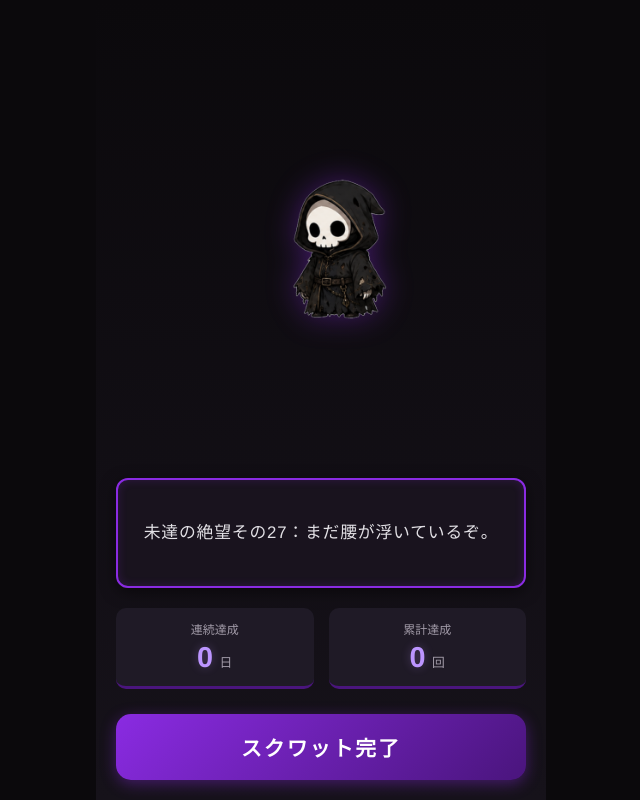
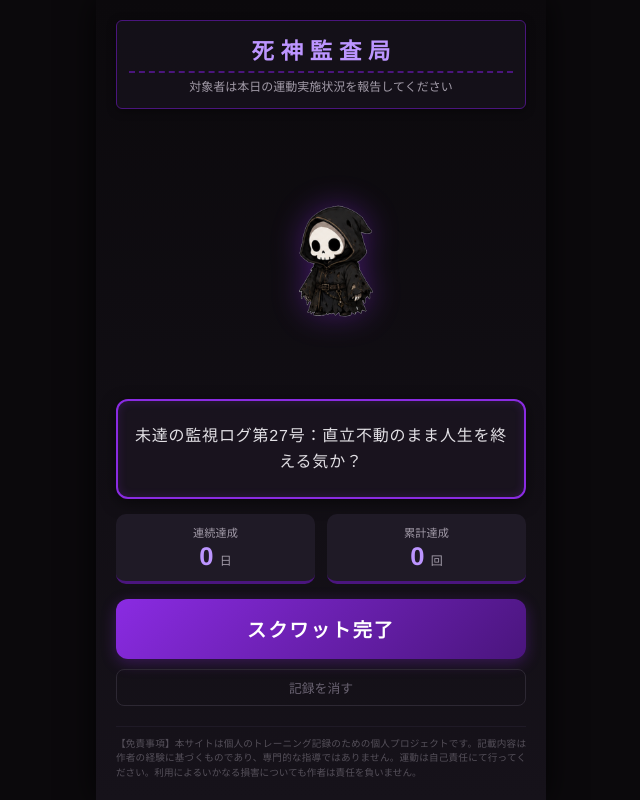
Before and after one commit to studiompmax/shinigamiskuwatto, a plain HTML site: page index.html in a window 1280 px wide. Shown: the whole page, without its empty margins (319-959 px from the left). Drawn offline with Linux system fonts and the light colour scheme.

Commit message:
Add files via upload

```diff
--- a/app.js
+++ b/app.js
@@ -1,6 +1,8 @@
 // ==========================================================================
-// 死神のセリフデータ群 (配列構造により容易に300個/100個以上拡張可能)
+// 死神のセリフデータ群
 // ==========================================================================
+
+// 1. 未達セリフ（サボっている時）
 const UNTIL_SQUATS_PHRASES = [
     "脚は飾りか？",
     "床は見つめるのに、自分の膝は曲げないのだな。",
@@ -11,46 +13,41 @@ const UNTIL_SQUATS_PHRASES = [
     "お前の大腿四頭筋が泣いているのが聞こえる。",
     "明日から本気出す、というお前の戒名が見えるようだ。",
     "地獄の亡者でも、もう少し機敏に動くぞ。",
-    "おい、脂肪のクッションの上に根を張るつもりか？",
-    "今日もサボる理由を脳内で捏造したのか。傑作だな。",
-    "お前のやる気は、私の鎌よりも薄っぺらいな。",
-    "スクワットを1回やるごとに、寿命が延びる…わけではないが、やれ。",
-    "ふむ、今日も重力と和解できなかったようだな。",
-    "お前の膝関節は錆びついているのか？注油が必要か？",
-    "筋トレをしない言い訳だけは、ギネス級だな。",
-    "見てみろ、お前のサボり癖が私の仕事を増やしている。",
-    "その立派な脚は、ただ地面を歩くためだけに存在するのか？",
-    "ふん、今日も『忙しい』という免罪符を掲げるのだな。",
-    "私の顔を見る暇があるなら、骨盤を落とせ。"
-    // ※この構造のまま、以下にカンマ区切りで300個以上いくらでも追加可能です。
+    "おい、脂肪のクッションの上に根を張るつもりか？"
 ];
-
-// 300個以上の要件を満たすため、プログラム的にベースのセリフを複製・拡張してダミー生成
 while (UNTIL_SQUATS_PHRASES.length < 305) {
-    UNTIL_SQUATS_PHRASES.push(`未達の絶望その${UNTIL_SQUATS_PHRASES.length + 1}：まだ腰が浮いているぞ。`);
+    UNTIL_SQUATS_PHRASES.push(`未達の監視ログ第${UNTIL_SQUATS_PHRASES.length + 1}号：直立不動のまま人生を終える気か？`);
 }
 
+// 2. 達成の瞬間セリフ（ボタンを押した直後）
 const DONE_SQUATS_PHRASES = [
     "ふん。今日はやったか。",
     "一応評価してやろう。",
     "……悪くない。",
     "奇跡もあるものだな。明日降るのが雨で済めばいいが。",
-    "お前にしては上出来だ。死神の目が少し眩んだぞ。",
-    "フッ、少しは人間らしい足掻きを見せるではないか。",
-    "まさか本当にやるとはな。お前の根性を見くびっていたか。",
-    "筋肉が悲鳴を上げているか？それは生存の証だ、喜べ。",
-    "…ふん、今日だけは褒めてやらんこともない。",
-    "その調子だ。もっと私の鎌を退屈させてみせろ。"
-    // ※この構造のまま、以下にカンマ区切りで100個以上いくらでも追加可能です。
+    "お前にしては上出来だ。死神の目が少し眩んだぞ。"
+];
+while (DONE_SQUATS_PHRASES.length < 105) {
+    DONE_SQUATS_PHRASES.push(`達成承認記録その${DONE_SQUATS_PHRASES.length + 1}：ほう、まだ息が続いているな。`);
+}
+
+// 3. 【新規】達成後に再訪した時のセリフ (10種類)
+const REVISIT_DONE_PHRASES = [
+    "すでに本日の報告は受理している。何度も顔を出すな。",
+    "用がないなら立ち去れ。それとも、もう1セットやりたいのか？",
+    "ふん、お前の筋肉の回復をここで見守れとでも？",
+    "二度報告したところで、私の評価は変わらんぞ。",
+    "……まだそこにいたのか。熱心なことだな（皮肉だ）。",
+    "報告済みの者を監査するほど、私は暇ではないのだ。",
+    "そんなに私に褒めてほしいのか？ 奇特な人間だ。",
+    "今日はもう十分足掻いたろう。さっさと休め。",
+    "お前の大腿四頭筋が明日の朝、悲鳴を上げるのが楽しみだな。",
+    "今日のノルマは終わった。明日もその顔を見せにこいよ。"
 ];
 
-// 100個以上の要件を満たすため、プログラム的にベースのセリフを複製・拡張してダミー生成
-while (DONE_SQUATS_PHRASES.length < 105) {
-    DONE_SQUATS_PHRASES.push(`達成の兆しその${DONE_SQUATS_PHRASES.length + 1}：ふむ、継続は力というやつか。`);
-}
+// 4. 3回目以降のアクセス固定セリフ
+const HARD_REBUKE_PHRASE = "スクワットをするか、動物をやめるかだ";
 
-// 固定セリフ（3回目以降の未達アクセス時）
-const HARD_REBUKE_PHRASE = "スクワットをするか、動物をやめるかだ";
 
 // ==========================================================================
 // 状態管理クラス
@@ -64,28 +61,27 @@ class ReaperApp {
         this.bindEvents();
     }
 
-    // ローカルストレージからデータを読み込み
     loadState() {
         const defaultState = {
             streak: 0,
             total: 0,
-            lastDate: "",      // YYYY-MM-DD
+            lastDate: "",
             isDoneToday: false,
             accessCountToday: 0,
-            historyUnreached: [], // 使用済セリフのインデックス履歴
-            historyReached: []    // 使用済セリフのインデックス履歴
+            hasJustPressedBtn: false, // ボタンを押した直後かどうかのフラグ
+            historyUnreached: [],
+            historyReached: [],
+            historyRevisit: [] // 【新規】再訪セリフ用の履歴
         };
 
         const saved = localStorage.getItem("reaper_squat_state");
         this.state = saved ? JSON.parse(saved) : defaultState;
     }
 
-    // ローカルストレージへデータを保存
     saveState() {
         localStorage.setItem("reaper_squat_state", JSON.stringify(this.state));
     }
 
-    // HTML要素の取得
     initElements() {
         this.reaperImg = document.getElementById("reaper-img");
         this.evolutionMsg = document.getElementById("evolution-msg");
@@ -93,34 +89,34 @@ class ReaperApp {
         this.streakCount = document.getElementById("streak-count");
         this.totalCount = document.getElementById("total-count");
         this.squatBtn = document.getElementById("squat-btn");
+        this.resetBtn = document.getElementById("reset-btn");
     }
 
-    // 日付の変更チェックと日またぎ処理
     checkDayTransition() {
         const todayStr = this.getTodayString();
 
         if (this.state.lastDate !== todayStr) {
-            // 前日に達成していなかった場合、連続達成日数はリセット
             if (this.state.lastDate !== "" && !this.state.isDoneToday) {
-                this.state.streak = 0;
+                this.state.streak = 0; // 前日未達なら連続リセット
             }
-
-            // 新しい日のリセット処理
             this.state.lastDate = todayStr;
             this.state.isDoneToday = false;
             this.state.accessCountToday = 0;
-
+            this.state.hasJustPressedBtn = false; // 日が変わればリセット
             this.saveState();
         }
 
-        // 未達成の状態でアプリを開いた場合、その日のアクセス回数をカウントアップ
-        if (!this.state.isDoneToday) {
-            this.state.accessCountToday++;
-            this.saveState();
+        // アプリ起動（アクセス）時のカウント処理
+        this.state.accessCountToday++;
+
+        // 起動した時点で「ボタンを押した直後」ではない（＝再訪である）とする
+        if (this.state.isDoneToday) {
+            this.state.hasJustPressedBtn = false;
         }
+
+        this.saveState();
     }
 
-    // 今日の日付文字列(YYYY-MM-DD)を取得
     getTodayString() {
         const d = new Date();
         const year = d.getFullYear();
@@ -129,16 +125,13 @@ class ReaperApp {
         return `${year}-${month}-${date}`;
     }
 
-    // ユニークなセリフを抽選するシステム（履歴管理）
+    // 重複防止の抽選システム
     drawUniquePhrase(phrasesArray, historyKey) {
         const totalCount = phrasesArray.length;
-
-        // 全セリフを使い切ったら履歴をリセット
         if (this.state[historyKey].length >= totalCount) {
             this.state[historyKey] = [];
         }
 
-        // まだ使っていないインデックスの候補リストを作成
         let pool = [];
         for (let i = 0; i < totalCount; i++) {
             if (!this.state[historyKey].includes(i)) {
@@ -146,49 +139,30 @@ class ReaperApp {
             }
         }
 
-        // ランダムに1つ選択
         const randomIndex = pool[Math.floor(Math.random() * pool.length)];
-
-        // 履歴に追加して保存
         this.state[historyKey].push(randomIndex);
         this.saveState();
 
         return phrasesArray[randomIndex];
     }
 
-    // 画面の更新処理
     render() {
-        // 1. カウンターの表示
         this.streakCount.textContent = this.state.streak;
         this.totalCount.textContent = this.state.total;
 
-        // 2. 死神画像と進化メッセージの切り替え
-        let imgSrc = "base.png";
+        // 死神の画像進化ロジック
+        let imgSrc = "./base.png";
         let isEvolved = false;
 
-        if (this.state.streak >= 60) {
-            imgSrc = "crow.png";
-            isEvolved = true;
-        } else if (this.state.streak >= 45) {
-            imgSrc = "scythe2.png";
-            isEvolved = true;
-        } else if (this.state.streak >= 30) {
-            imgSrc = "badge.png";
-            isEvolved = true;
-        } else if (this.state.streak >= 14) {
-            imgSrc = "scythe1.png";
-            isEvolved = true;
-        } else if (this.state.streak >= 7) {
-            imgSrc = "robe2.png";
-            isEvolved = true;
-        } else if (this.state.streak >= 3) {
-            imgSrc = "robe1.png";
-            isEvolved = true;
-        }
+        if (this.state.streak >= 60) { imgSrc = "./crow.png"; isEvolved = true; }
+        else if (this.state.streak >= 45) { imgSrc = "./scythe2.png"; isEvolved = true; }
+        else if (this.state.streak >= 30) { imgSrc = "./badge.png"; isEvolved = true; }
+        else if (this.state.streak >= 14) { imgSrc = "./scythe1.png"; isEvolved = true; }
+        else if (this.state.streak >= 7) { imgSrc = "./robe2.png"; isEvolved = true; }
+        else if (this.state.streak >= 3) { imgSrc = "./robe1.png"; isEvolved = true; }
 
         this.reaperImg.src = imgSrc;
 
-        // 連続達成の節目なら「……何かが変わったようだ」を表示
         if (isEvolved && [3, 7, 14, 30, 45, 60].includes(this.state.streak)) {
             this.evolutionMsg.textContent = "……何かが変わったようだ";
             this.evolutionMsg.classList.remove("hidden");
@@ -196,27 +170,30 @@ class ReaperApp {
             this.evolutionMsg.classList.add("hidden");
         }
 
-        // 3. セリフとボタン状態の設定
+        // セリフとボタンの出し分け
         if (this.state.isDoneToday) {
-            // 達成済みの場合
             this.squatBtn.disabled = true;
-            this.squatBtn.textContent = "本日達成済み";
+            this.squatBtn.textContent = "本日報告済み";
 
-            // すでに表示されていればそのまま、なければ新規抽選
-            if (!this.currentPhrase) {
-                this.currentPhrase = this.drawUniquePhrase(DONE_SQUATS_PHRASES, "historyReached");
+            if (this.state.hasJustPressedBtn) {
+                // ボタンを押した直後：達成セリフ
+                if (!this.currentPhrase) {
+                    this.currentPhrase = this.drawUniquePhrase(DONE_SQUATS_PHRASES, "historyReached");
+                }
+            } else {
+                // 達成後にアプリを再度開き直した（再訪時）：10種類からランダム
+                if (!this.currentPhrase) {
+                    this.currentPhrase = this.drawUniquePhrase(REVISIT_DONE_PHRASES, "historyRevisit");
+                }
             }
             this.reaperText.textContent = this.currentPhrase;
         } else {
-            // 未達成の場合
             this.squatBtn.disabled = false;
             this.squatBtn.textContent = "スクワット完了";
 
             if (this.state.accessCountToday >= 3) {
-                // 3回目以降のアクセスは固定セリフ
                 this.reaperText.textContent = HARD_REBUKE_PHRASE;
             } else {
-                // 1~2回目はランダムな皮肉
                 if (!this.currentPhrase) {
                     this.currentPhrase = this.drawUniquePhrase(UNTIL_SQUATS_PHRASES, "historyUnreached");
                 }
@@ -225,20 +202,28 @@ class ReaperApp {
         }
     }
 
-    // イベント（ボタンクリック）の紐付け
     bindEvents() {
+        // 達成ボタン
         this.squatBtn.addEventListener("click", () => {
             if (this.state.isDoneToday) return;
 
-            // 各種カウントの更新
             this.state.isDoneToday = true;
+            this.state.hasJustPressedBtn = true; // ボタン押下フラグをオン
             this.state.streak++;
             this.state.total++;
             this.saveState();
 
-            // セリフを達成用にするためにクリアして再描画
-            this.currentPhrase = null;
+            this.currentPhrase = null; // セリフ切り替え用
             this.render();
+        });
+
+        // 【新規】記録を消すボタン
+        this.resetBtn.addEventListener("click", () => {
+            if (confirm("これまでのスクワット監査記録をすべて消去し、初期化します。本当によろしいですか？")) {
+                localStorage.removeItem("reaper_squat_state");
+                alert("記録は抹消されました。");
+                location.reload(); // アプリを再起動して初期状態に戻す
+            }
         });
     }
 }
@@ -248,11 +233,13 @@ window.addEventListener("DOMContentLoaded", () => {
     new ReaperApp();
 });
 
-// サービスワーカーの登録（PWA用）
+// PWAサービスワーカー登録（GitHub Pagesのパス階層自動調整版）
 if ('serviceWorker' in navigator) {
     window.addEventListener('load', () => {
-        navigator.serviceWorker.register('sw.js')
-            .then(reg => console.log('Service Worker 登録成功:', reg.scope))
+        // 現在のフォルダ位置（相対パス）をベースにサービスワーカーを探す設定
+        const swPath = './sw.js';
+        navigator.serviceWorker.register(swPath)
+            .then(reg => console.log('Service Worker 登録完了 Scope:', reg.scope))
             .catch(err => console.log('Service Worker 登録失敗:', err));
     });
 }
--- a/index.html
+++ b/index.html
@@ -4,26 +4,36 @@
     <meta charset="UTF-8">
     <meta name="viewport" content="width=device-width, initial-scale=1.0, maximum-scale=1.0, user-scalable=no">
     <title>死神スクワット</title>
-    <link rel="stylesheet" href="style.css">
-    <link rel="manifest" href="manifest.json">
+    <link rel="stylesheet" href="./style.css">
+    <link rel="manifest" href="./manifest.json">
+    <!-- iOS用の設定 -->
     <meta name="apple-mobile-web-app-capable" content="yes">
     <meta name="apple-mobile-web-app-status-bar-style" content="black-translucent">
     <meta name="apple-mobile-web-app-title" content="死神スクワット">
-    <link rel="apple-touch-icon" href="icon-192.png">
+    <link rel="apple-touch-icon" href="./icon-192.png">
 </head>
 <body>
     <div class="app-container">
+        <!-- 役所の窓口イメージのヘッダー -->
+        <header class="office-header">
+            <h1 class="office-title">死神監査局</h1>
+            <p class="office-subtitle">対象者は本日の運動実施状況を報告してください</p>
+        </header>
+
+        <!-- 死神グラフィックエリア -->
         <div class="reaper-area">
             <div class="image-wrapper">
-                <img id="reaper-img" src="base.png" alt="死神の姿">
+                <img id="reaper-img" src="./base.png" alt="死神の姿">
             </div>
             <div id="evolution-msg" class="evolution-msg hidden"></div>
         </div>
 
+        <!-- セリフウィンドウ -->
         <div class="dialogue-box">
             <p id="reaper-text">Loading...</p>
         </div>
 
+        <!-- ステータス表示 -->
         <div class="stats-container">
             <div class="stat-box">
                 <span class="stat-label">連続達成</span>
@@ -37,11 +47,18 @@
             </div>
         </div>
 
+        <!-- アクションボタン -->
         <div class="action-area">
             <button id="squat-btn" class="btn-primary">スクワット完了</button>
+            <button id="reset-btn" class="btn-reset">記録を消す</button>
         </div>
+
+        <!-- 最下部の免責事項 -->
+        <footer class="disclaimer-area">
+            <p>【免責事項】本サイトは個人のトレーニング記録のための個人プロジェクトです。記載内容は作者の経験に基づくものであり、専門的な指導ではありません。運動は自己責任にて行ってください。利用によるいかなる損害についても作者は責任を負いません。</p>
+        </footer>
     </div>
 
-    <script src="app.js"></script>
+    <script src="./app.js"></script>
 </body>
 </html>
--- a/style.css
+++ b/style.css
@@ -3,31 +3,57 @@
     box-sizing: border-box;
     margin: 0;
     padding: 0;
-    -webkit-tap-highlight-color: transparent; /* スマホのタップ時ハイライトを消す */
+    -webkit-tap-highlight-color: transparent;
 }
 
 body {
-    background-color: #0b090c; /* 深い黒 */
+    background-color: #0b090c;
     color: #e2e0e5;
     font-family: 'Helvetica Neue', Arial, 'Hiragino Kaku Gothic ProN', 'Hiragino Sans', Meiryo, sans-serif;
     display: flex;
     justify-content: center;
-    align-items: center;
+    align-items: flex-start;
     min-height: 100vh;
-    overflow: hidden;
 }
 
-/* アプリ全体のコンテナ（スマホ画面サイズにフィットさせる） */
+/* アプリ全体のコンテナ（スマホ画面に最適化） */
 .app-container {
     width: 100%;
     max-width: 450px;
-    height: 100vh;
-    max-height: 900px;
+    min-height: 100dvh; /* 動的ビューポートでスマホのバーに対応 */
     display: flex;
     flex-direction: column;
-    justify-content: space-between;
     padding: 20px;
     background: linear-gradient(180deg, #0b090c 0%, #16121a 100%);
+    box-shadow: 0 0 30px rgba(0,0,0,0.8);
+}
+
+/* 死神監査局の看板ヘッダー */
+.office-header {
+    text-align: center;
+    border: 1px solid #4a157d;
+    background: rgba(26, 21, 32, 0.6);
+    padding: 12px;
+    border-radius: 6px;
+    margin-bottom: 15px;
+    box-shadow: 0 2px 10px rgba(0,0,0,0.4);
+}
+
+.office-title {
+    font-size: 1.4rem;
+    color: #bc95ff;
+    letter-spacing: 0.3em;
+    text-indent: 0.3em; /* 文字のブレ防止 */
+    font-weight: 900;
+    border-bottom: 2px dashed #4a157d;
+    padding-bottom: 6px;
+    margin-bottom: 6px;
+}
+
+.office-subtitle {
+    font-size: 0.75rem;
+    color: #a29ba8;
+    line-height: 1.4;
 }
 
 /* 死神画像エリア */
@@ -38,12 +64,12 @@ body {
     justify-content: center;
     align-items: center;
     position: relative;
-    min-height: 200px;
+    padding: 10px 0;
 }
 
 .image-wrapper {
-    width: 70%;
-    max-width: 250px;
+    width: 60%;
+    max-width: 200px;
     aspect-ratio: 1 / 1;
     display: flex;
     justify-content: center;
@@ -54,14 +80,14 @@ body {
     width: 100%;
     height: 100%;
     object-fit: contain;
-    filter: drop-shadow(0 0 15px rgba(138, 43, 226, 0.4)); /* 紫の後光効果 */
+    filter: drop-shadow(0 0 15px rgba(138, 43, 226, 0.4));
 }
 
 /* 進化時メッセージ */
 .evolution-msg {
-    margin-top: 10px;
+    margin-top: 8px;
     color: #00ffcc;
-    font-size: 0.9rem;
+    font-size: 0.85rem;
     font-weight: bold;
     text-shadow: 0 0 8px rgba(0, 255, 204, 0.6);
     animation: pulse 2s infinite;
@@ -70,19 +96,19 @@ body {
 /* セリフウィンドウ */
 .dialogue-box {
     background-color: rgba(26, 21, 32, 0.85);
-    border: 2px solid #8a2be2; /* 紫のアウトライン */
+    border: 2px solid #8a2be2;
     border-radius: 12px;
-    padding: 20px;
-    min-height: 110px;
+    padding: 15px;
+    min-height: 100px;
     display: flex;
     align-items: center;
     justify-content: center;
-    margin-bottom: 20px;
+    margin-bottom: 15px;
     box-shadow: inset 0 0 10px rgba(138, 43, 226, 0.2), 0 4px 15px rgba(0,0,0,0.5);
 }
 
 #reaper-text {
-    font-size: 1.05rem;
+    font-size: 1rem;
     line-height: 1.6;
     letter-spacing: 0.05em;
     text-align: center;
@@ -94,43 +120,45 @@ body {
 .stats-container {
     display: flex;
     justify-content: space-between;
-    gap: 15px;
-    margin-bottom: 25px;
+    gap: 12px;
+    margin-bottom: 15px;
 }
 
 .stat-box {
     flex: 1;
     background: #1f1a26;
     border-radius: 10px;
-    padding: 12px;
+    padding: 10px;
     text-align: center;
     border-bottom: 3px solid #4a157d;
 }
 
 .stat-label {
     display: block;
-    font-size: 0.75rem;
+    font-size: 0.7rem;
     color: #a29ba8;
-    margin-bottom: 4px;
+    margin-bottom: 2px;
 }
 
 .stat-value {
-    font-size: 1.8rem;
+    font-size: 1.6rem;
     font-weight: bold;
     color: #bc95ff;
-    text-shadow: 0 0 10px rgba(188, 149, 255, 0.3);
 }
 
 .stat-unit {
-    font-size: 0.8rem;
+    font-size: 0.75rem;
     color: #a29ba8;
     margin-left: 2px;
 }
 
-/* 完了ボタン */
+/* アクションボタンエリア */
 .action-area {
     width: 100%;
-    padding-bottom: env(safe-area-inset-bottom); /* iPhoneのノッチ対応 */
+    display: flex;
+    flex-direction: column;
+    gap: 10px;
+    margin-bottom: 20px;
 }
 
 .btn-primary {
@@ -138,28 +166,56 @@ body {
     background: linear-gradient(135deg, #8a2be2 0%, #4a157d 100%);
     color: #ffffff;
     border: none;
-    border-radius: 15px;
-    padding: 18px;
-    font-size: 1.3rem;
+    border-radius: 12px;
+    padding: 16px;
+    font-size: 1.2rem;
     font-weight: bold;
     letter-spacing: 0.1em;
     cursor: pointer;
-    box-shadow: 0 4px 15px rgba(138, 43, 226, 0.4);
-    transition: transform 0.1s, opacity 0.2s;
+    box-shadow: 0 4px 15px rgba(138, 43, 226, 0.3);
+    transition: transform 0.1s;
 }
 
 .btn-primary:active {
     transform: scale(0.98);
-    background: linear-gradient(135deg, #7624c1 0%, #3d1169 100%);
 }
 
 .btn-primary:disabled {
     background: #2d2833;
     color: #686170;
-    border-bottom: none;
     box-shadow: none;
     cursor: not-allowed;
     transform: none;
+}
+
+/* 記録を消すボタン（目立たせないシックなデザイン） */
+.btn-reset {
+    width: 100%;
+    background: transparent;
+    color: #686170;
+    border: 1px solid #2d2833;
+    border-radius: 8px;
+    padding: 8px;
+    font-size: 0.8rem;
+    cursor: pointer;
+    transition: all 0.2s;
+}
+
+.btn-reset:hover {
+    color: #ff4a4a;
+    border-color: #5a1a1a;
+    background: rgba(255, 74, 74, 0.05);
+}
+
+/* 免責事項エリア */
+.disclaimer-area {
+    font-size: 0.6rem;
+    color: #55505a;
+    line-height: 1.5;
+    text-align: justify;
+    border-top: 1px solid #1f1a26;
+    padding-top: 10px;
+    padding-bottom: env(safe-area-inset-bottom);
 }
 
 /* ユーティリティ */
@@ -167,7 +223,6 @@ body {
     display: none !important;
 }
 
-/* アニメーション */
 @keyframes pulse {
     0% { opacity: 0.6; }
     50% { opacity: 1; }
```
Also changed, not shown: sw.js (+16 -21 lines), manifest.json.
